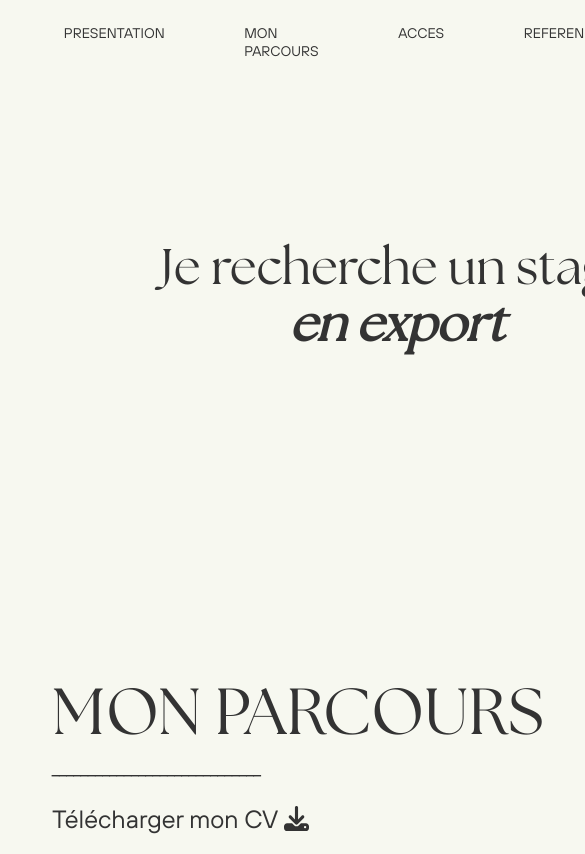
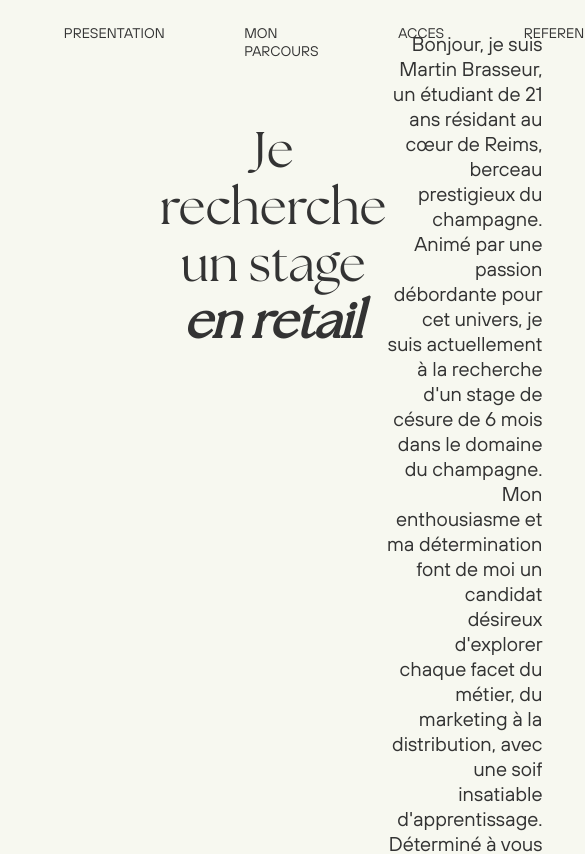
Before and after one commit to TheoBrasseurOCR/portfolio-brasseur-martin, a React (Create React App) app: page / in a window 390 px wide. Shown: the part 721-1575 px from the top of the page, 585 px wide, since content can reach past the window. Built offline with nearby package versions, Linux system fonts and the light colour scheme.

Commit message:
test mobile 2

```diff
--- a/src/styles/accueil.scss
+++ b/src/styles/accueil.scss
@@ -400,6 +400,10 @@
 }
 
 @media screen and (max-width: 767px) {
+
+  .proj {
+    width: auto;
+  }
   .footer-menu {
     width: 100%; /* La largeur totale de l'écran */
     margin-left: 0; /* Réinitialiser la marge */
```
